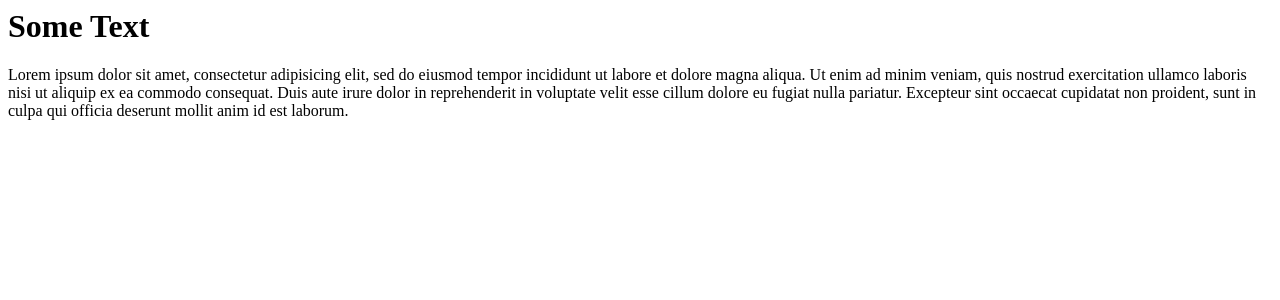
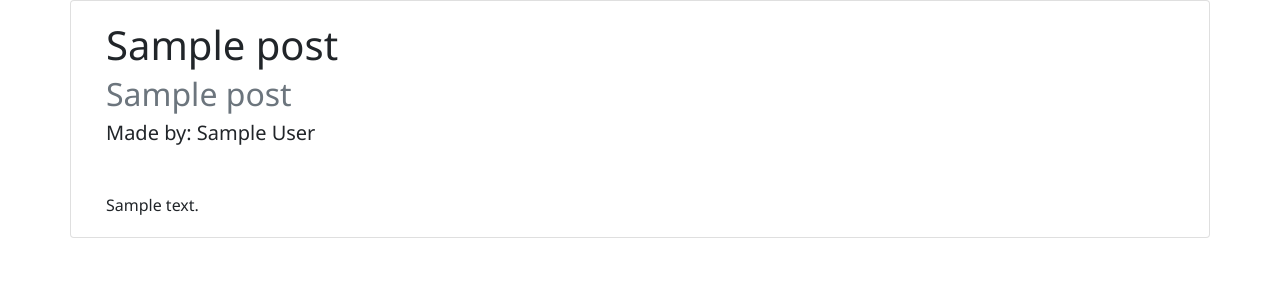
Before and after one commit to MartinPlusPlus/APCS-Django, a Django app: template src/templates/post.html in a window 1280 px wide. Shown: the top 300 px of the page. Run offline with Django 3.2, Linux system fonts and the light colour scheme; the template is opened without the code that fills it: most values are stand-ins (such as "Sample title", 1, 10 or a date in 2020); parts of the project's set-up code (start-up, migrations or seed data) failed here and were passed over; some libraries are stand-ins or nearby versions.

Commit message:
more posts

```diff
--- a/requirements.txt
+++ b/requirements.txt
@@ -1,4 +1,4 @@
-Django==2.2.7
+Django==2.2.8
 djangorestframework==3.10.3
 pkg-resources==0.0.0
 pytz==2019.3
--- a/src/comments/urls.py
+++ b/src/comments/urls.py
@@ -1,7 +1,10 @@
 from django.urls import path
-from .views import add_comment, blog_post
+from .views import add_comment, blog_post, display_post
 
 urlpatterns = [
   path('add', add_comment, name="add_comment"),
-  path('get', blog_post, name="get_comment")
+  path('get', blog_post, name="get_comment"),
+
+  #path('post/Post.id')
+  path('post/<int:postID>', display_post, name="blog_post")
 ]
--- a/src/templates/post.html
+++ b/src/templates/post.html
@@ -1,24 +1,14 @@
-<div class="container post">
-    <h1>Some Text</h1>
-    <p>
-        Lorem ipsum dolor
-        sit amet, consectetur
-        adipisicing elit, sed
-        do eiusmod tempor incididunt
-        ut labore et dolore
-        magna aliqua. Ut enim
-        ad minim veniam,
-        quis nostrud exercitation
-        ullamco laboris nisi ut
-        aliquip ex ea commodo
-        consequat. Duis aute
-        irure dolor in reprehenderit
-        in voluptate velit esse cillum
-        dolore eu fugiat nulla
-        pariatur. Excepteur
-        sint occaecat cupidatat
-        non proident, sunt in
-        culpa qui officia deserunt
-        mollit anim id est laborum.
-    </p>
+{% extends 'base.html' %}
+{% load static %}
+{% block content %}
+{% for p in post %}
+<div class="card container">
+    <div class="card-body">
+        <h1 class="card-title float-center">{{p.title}}</h1>
+        <h2 class="card-subtitle mb-2 text-muted">{{p.subtitle}}</h2>
+        <h5 class="mb-5">Made by: {{p.author}}</h5>
+        <p class="card-text">{{p.text}}</p>
+    </div>
 </div>
+{% endfor %}
+{% endblock content %}
--- a/src/urls.py
+++ b/src/urls.py
@@ -18,12 +18,13 @@ from django.urls import path, include
 from django.views.generic import TemplateView
 
 from src.comments import urls as comments_urls
-from src.comments.views import blog_post
+from src.comments.views import blog_post, display_post
 
 urlpatterns = [
     path('admin/', admin.site.urls),
     path('comments/', include(comments_urls)),
 
     path('about', TemplateView.as_view(template_name="about.html"), name="about"),
-    path('', blog_post, name="index")
+    path('', blog_post, name="index"),
+    path('post/<int:postID>', display_post, name="blog_post")
 ]
```
Also changed, not shown: src/comments/views.py (+23 -1 lines), src/templates/index.html (+6 -4 lines).
